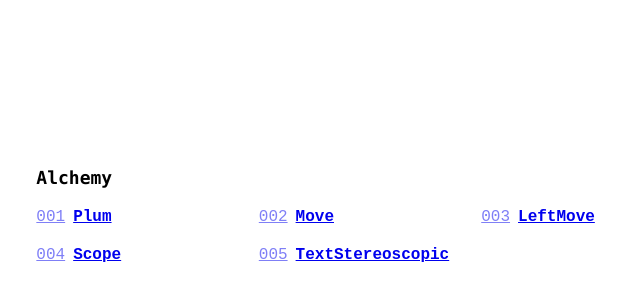
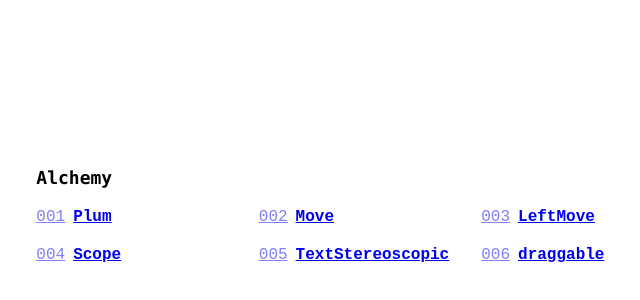
Before and after one commit to Aaron-zon/Alchemy, a Vue app: page / in a window 1280 px wide. Shown: the part 184-484 px from the top of the page, without its empty margins (278-918 px from the left). Built offline with nearby package versions, Linux system fonts and the light colour scheme.

Commit message:
add 006 draggable

```diff
--- /dev/null
+++ b/src/views/006.vue
@@ -0,0 +1,13 @@
+<script setup>
+import { ref } from 'vue'
+
+</script>
+
+<template>
+    <Paper>
+
+    </Paper>
+</template>
+
+<style lang="scss" scoped>
+</style>
--- a/src/works.ts
+++ b/src/works.ts
@@ -18,6 +18,10 @@ export const info = [
     {
         name: 'TextStereoscopic',
         date: '2024/03/23',
+    },
+    {
+        name: 'draggable',
+        date: '2024/03/23',
     }
 ]
 
--- a/typed-router.d.ts
+++ b/typed-router.d.ts
@@ -24,5 +24,6 @@ declare module 'vue-router/auto-routes' {
     '/003': RouteRecordInfo<'/003', '/003', Record<never, never>, Record<never, never>>,
     '/004': RouteRecordInfo<'/004', '/004', Record<never, never>, Record<never, never>>,
     '/005': RouteRecordInfo<'/005', '/005', Record<never, never>, Record<never, never>>,
+    '/006': RouteRecordInfo<'/006', '/006', Record<never, never>, Record<never, never>>,
   }
 }
```
